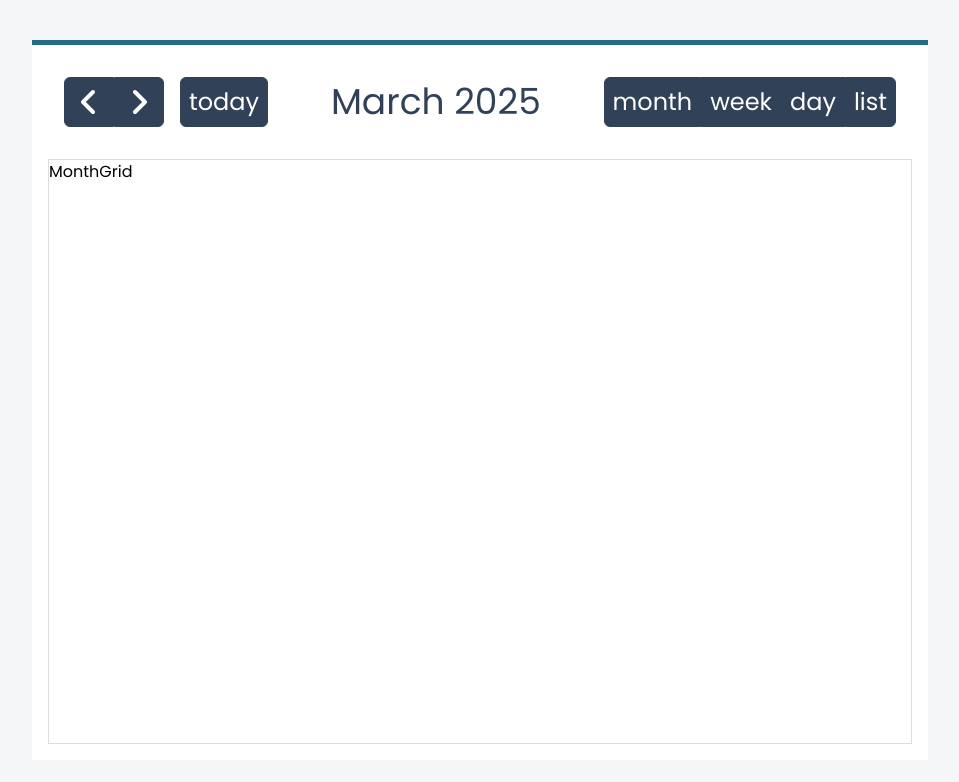
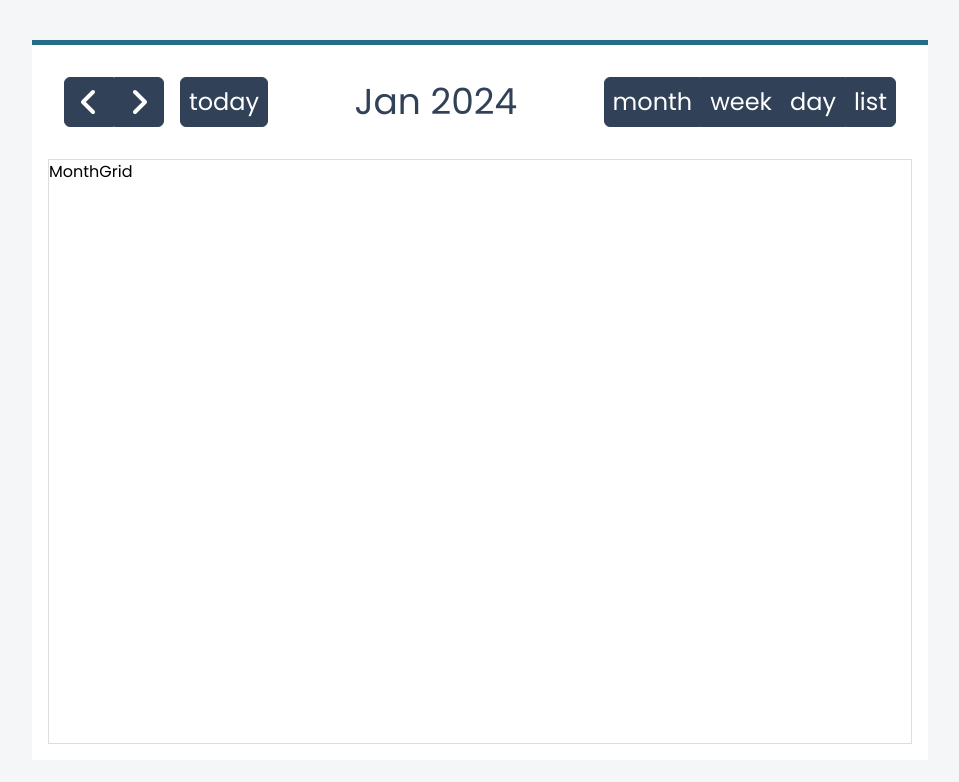
Before and after one commit to mpondev/calendar, a React (Vite) app in the folder client/: page / in a window 1280 px wide. Shown: the top 782 px of the page, without its empty margins (160-1119 px from the left). Built offline with nearby package versions, Linux system fonts and the light colour scheme.

Commit message:
Add dayjs and use date in CalHeader

```diff
--- a/client/package.json
+++ b/client/package.json
@@ -11,6 +11,7 @@
   },
   "dependencies": {
     "@tailwindcss/vite": "^4.0.5",
+    "dayjs": "^1.11.13",
     "prop-types": "^15.8.1",
     "react": "^19.0.0",
     "react-dom": "^19.0.0",
--- a/client/src/components/CalHeader.jsx
+++ b/client/src/components/CalHeader.jsx
@@ -1,6 +1,10 @@
+import dayjs from 'dayjs';
 import { FaAngleLeft, FaAngleRight } from 'react-icons/fa6';
 
 const CalHeader = () => {
+  const month = dayjs().format('MMM');
+  const year = dayjs().year();
+
   return (
     <div className="mb-4 flex w-full items-center justify-between p-4">
       <div className="flex gap-4">
@@ -27,7 +31,9 @@ const CalHeader = () => {
       </div>
 
       <div className="text-4xl leading-12 text-slate-700">
-        <h2>March 2025</h2>
+        <h2>
+          {month} {year}
+        </h2>
       </div>
 
       <div className="">
```
Also changed, not shown: 1 other file (tests, documents, lock files or other folders).
